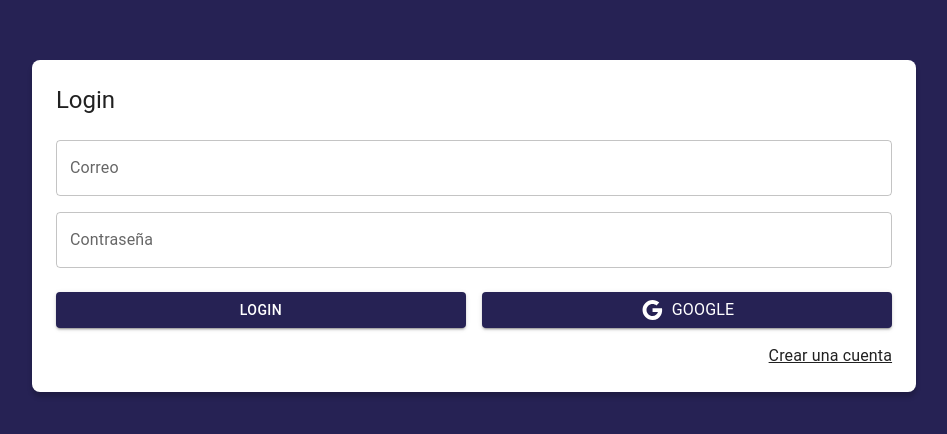
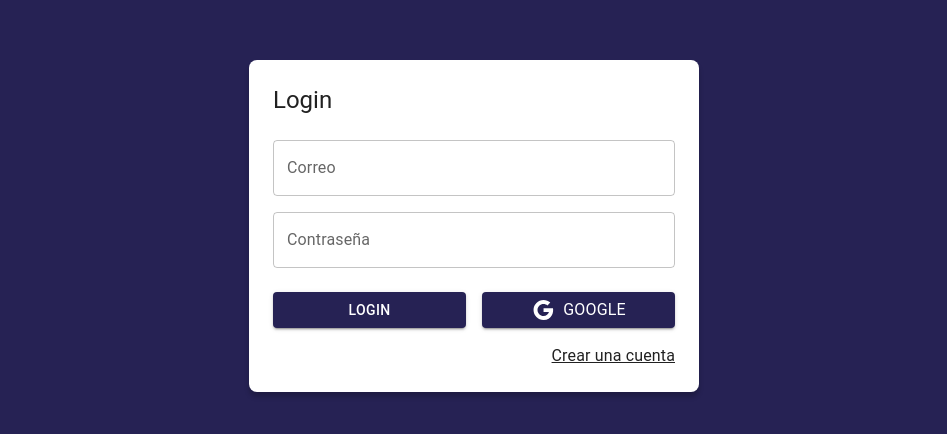
Before and after one commit to SoyDoryam/08-journal-app, a React (Vite) app: page /auth/Login in a window 1280 px wide. Shown: the part 174-608 px from the top of the page, without its empty margins (166-1113 px from the left). Built offline with nearby package versions, Linux system fonts and the light colour scheme.

Commit message:
AuthLayout

```diff
--- /dev/null
+++ b/src/auth/layout/AuthLayout.jsx
@@ -0,0 +1,33 @@
+import { Grid, Typography } from "@mui/material";
+import { Children } from "react";
+
+export const AuthLayout = ({ children, title = "" }) => {
+  return (
+    <Grid
+      container
+      spacing={0}
+      direction="column"
+      alignItems="center"
+      justifyContent="center"
+      sx={{ minHeight: "100vh", backgroundColor: "primary.main", padding: 4 }}
+    >
+      <Grid
+        item
+        className="box-shadow"
+        xs={3}
+        sx={{
+          width: { sm: 450 },
+          backgroundColor: "white",
+          padding: 3,
+          borderRadius: 2,
+        }}
+      >
+        <Typography variant="h5" sx={{ mb: 1 }}>
+          {title}
+        </Typography>
+
+        {children}
+      </Grid>
+    </Grid>
+  );
+};
--- a/src/auth/pages/LoginPages.jsx
+++ b/src/auth/pages/LoginPages.jsx
@@ -1,27 +1,11 @@
 import { Link as RouterLink } from "react-router-dom";
 import { Button, Grid, Link, TextField, Typography } from "@mui/material";
 import Google from "@mui/icons-material/Google";
+import { AuthLayout } from "../layout/AuthLayout";
 
 export const LoginPages = () => {
   return (
-    <Grid
-      container
-      spacing={0}
-      direction="column"
-      alignItems="center"
-      justifyContent="center"
-      sx={{ minHeight: "100vh", backgroundColor: "primary.main", padding: 4 }}
-    >
-      <Grid
-        item
-        className="box-shadow"
-        xs={3}
-        sx={{ backgroundColor: "white", padding: 3, borderRadius: 2 }}
-      >
-        <Typography variant="h5" sx={{ mb: 1 }}>
-          Login
-        </Typography>
-
+    <AuthLayout title="Login">
       <form>
         <Grid container>
           <Grid item xs={12} sx={{ mt: 2 }}>
@@ -63,7 +47,6 @@ export const LoginPages = () => {
           </Grid>
         </Grid>
       </form>
-      </Grid>
-    </Grid>
+    </AuthLayout>
   );
 };
--- a/src/auth/pages/RegisterPages.jsx
+++ b/src/auth/pages/RegisterPages.jsx
@@ -1,5 +1,10 @@
+import { Typography } from "@mui/material";
 import React from "react";
 
 export const RegisterPages = () => {
-  return <div>RegisterPages</div>;
+  return (
+    <>
+      <Typography variant="h5">RegisterPages</Typography>
+    </>
+  );
 };
```
Lines whose indentation alone changed are shown as unchanged.
